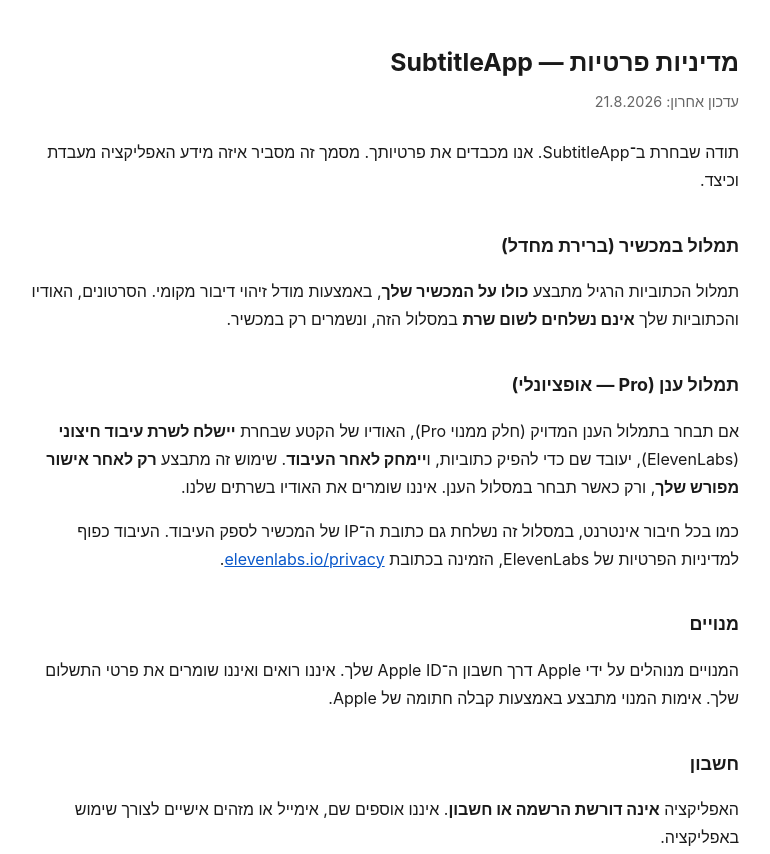
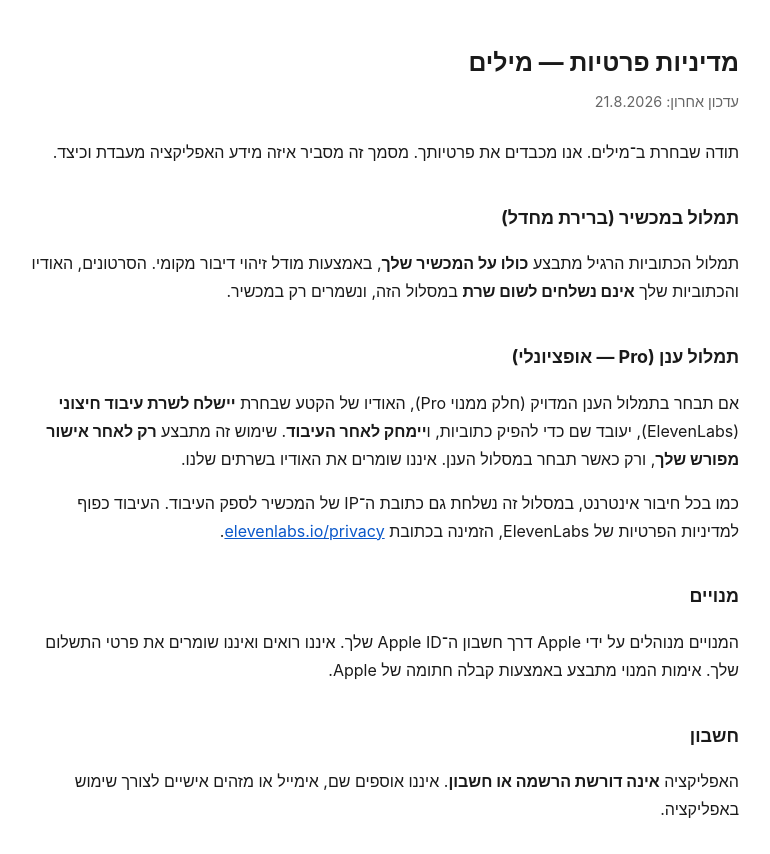
Before and after one commit to yosefdana1-png/legal, a plain HTML site: page index.html in a window 1280 px wide. Shown: the top 854 px of the page, without its empty margins (261-1031 px from the left). Drawn offline with Linux system fonts and the light colour scheme.

Commit message:
Update index.html

```diff
--- a/index.html
+++ b/index.html
@@ -17,10 +17,10 @@
 </head>
 <body>
 
-<h1>מדיניות פרטיות — SubtitleApp</h1>
+<h1>מדיניות פרטיות — מילים</h1>
 <p class="updated">עדכון אחרון: 21.8.2026</p>
 
-<p class="intro">תודה שבחרת ב־SubtitleApp. אנו מכבדים את פרטיותך. מסמך זה מסביר איזה מידע האפליקציה מעבדת וכיצד.</p>
+<p class="intro">תודה שבחרת ב־מילים. אנו מכבדים את פרטיותך. מסמך זה מסביר איזה מידע האפליקציה מעבדת וכיצד.</p>
 
 <h2>תמלול במכשיר (ברירת מחדל)</h2>
 <p>תמלול הכתוביות הרגיל מתבצע <strong>כולו על המכשיר שלך</strong>, באמצעות מודל זיהוי דיבור מקומי. הסרטונים, האודיו והכתוביות שלך <strong>אינם נשלחים לשום שרת</strong> במסלול הזה, ונשמרים רק במכשיר.</p>
```
